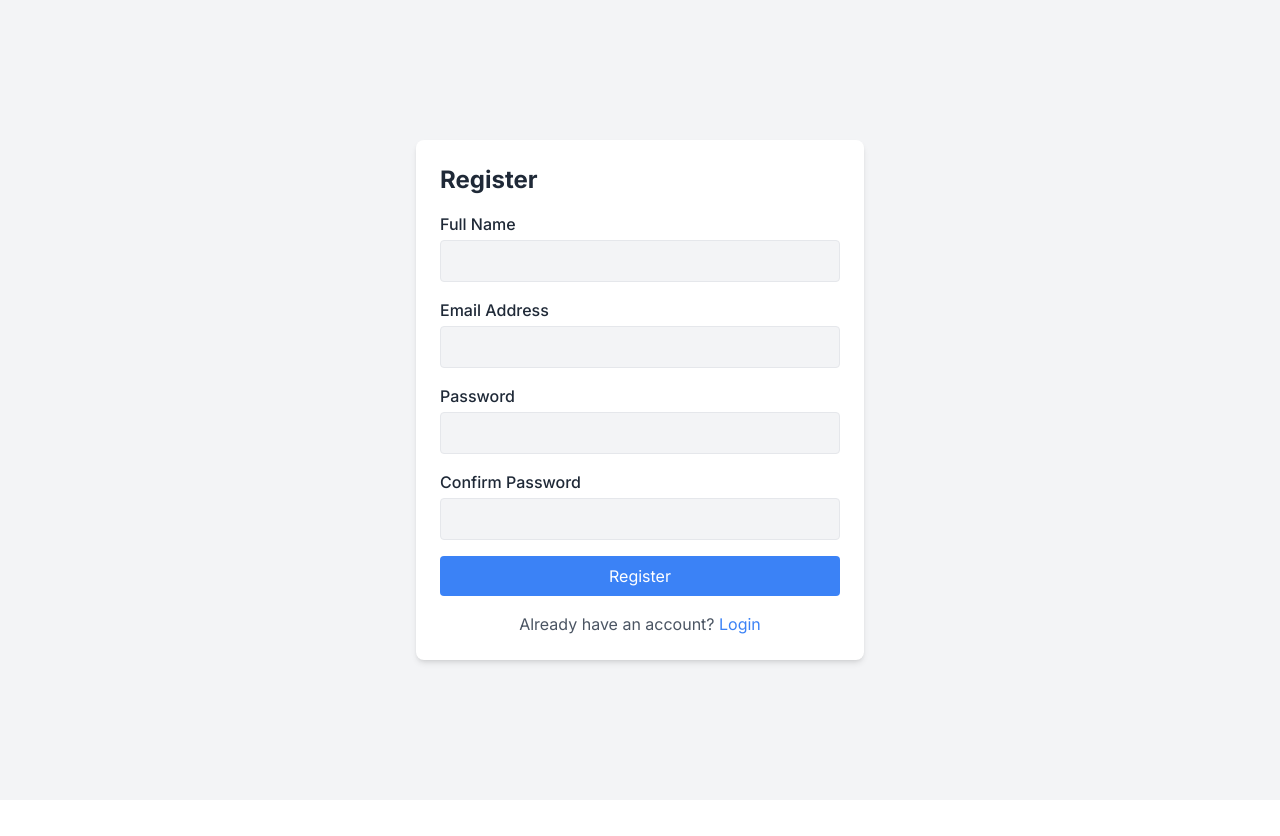
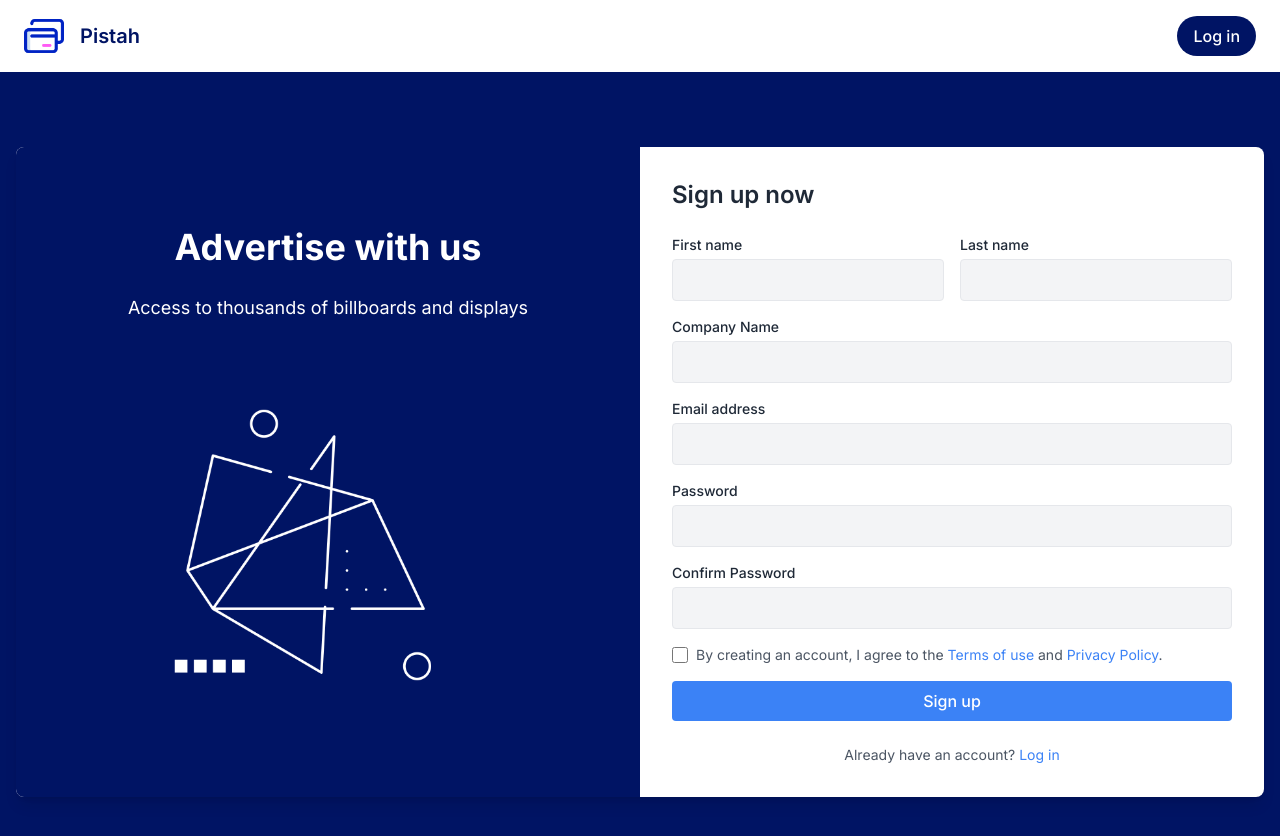
Before and after one commit to pistah-ad/pistah-ssp, a Next.js app: page /register in a window 1280 px wide. Shown: the top 836 px of the page. Before the commit the page ends 800 px from the top, so only its background shows below. Built offline with nearby package versions, Linux system fonts and the light colour scheme; no server answers; sample sign-in values are in the browser's storage.

Commit message:
update register page ui

```diff
--- a/src/app/register/page.tsx
+++ b/src/app/register/page.tsx
@@ -1,11 +1,14 @@
 "use client";
 
-import { useEffect, useState } from "react";
+import { useState, useEffect } from "react";
 import { useRouter } from "next/navigation";
+import Image from "next/image";
 
 const Register = () => {
   const [formData, setFormData] = useState({
-    name: "",
+    firstName: "",
+    lastName: "",
+    companyName: "",
     email: "",
     password: "",
     confirmPassword: "",
@@ -43,11 +46,7 @@ const Register = () => {
         headers: {
           "Content-Type": "application/json",
         },
-        body: JSON.stringify({
-          name: formData.name,
-          email: formData.email,
-          password: formData.password,
-        }),
+        body: JSON.stringify(formData),
       });
 
       if (response.ok) {
@@ -62,35 +61,113 @@ const Register = () => {
   };
 
   return (
-    <div className="min-h-screen flex items-center justify-center bg-gray-100 dark:bg-gray-900">
-      <div className="w-full max-w-md bg-white dark:bg-gray-800 rounded-lg shadow-md p-6">
-        <h1 className="text-2xl font-bold text-gray-800 dark:text-gray-200 mb-4">
-          Register
+    <div>
+      <header className="flex justify-between items-center px-6 py-4 bg-white text-[#001464] shadow-md">
+        <div className="flex items-center gap-4">
+          <Image
+            src="/icon-small.png"
+            alt="Pistah Logo"
+            width={40}
+            height={40}
+          />
+          <span className="text-xl font-semibold">Pistah</span>
+        </div>
+        <button
+          onClick={() => router.push("/login")}
+          className="px-4 py-2 bg-[#001464] text-white font-medium rounded-full hover:bg-[#002080]"
+        >
+          Log in
+        </button>
+      </header>
+
+      <div className="min-h-screen bg-[#001464] flex flex-col justify-center items-center px-4">
+        <div className="bg-white rounded-lg shadow-lg w-full max-w-7xl overflow-hidden flex flex-col md:flex-row">
+          {/* Left Section */}
+          <div className="bg-[#001464] text-white p-8 md:w-1/2 flex flex-col justify-center items-center text-center ">
+            <div>
+              <h1 className="text-4xl font-bold mb-6 leading-tight">
+                Advertise with us
               </h1>
-        <form onSubmit={handleSubmit}>
-          <div className="mb-4">
+              <p className="mb-12 text-lg">
+                Access to thousands of billboards and displays
+              </p>
+              <Image
+                src="/signup-page-art-large.png"
+                alt="Signup Art"
+                width={350}
+                height={350}
+                className="object-contain"
+              />
+            </div>
+          </div>
+
+          {/* Right Section */}
+          <div className="p-8 md:w-1/2 flex flex-col justify-center">
+            <h2 className="text-2xl font-semibold mb-6 text-gray-800">
+              Sign up now
+            </h2>
+            <form onSubmit={handleSubmit} className="space-y-4">
+              <div className="flex gap-4">
+                <div className="w-1/2">
                   <label
-              htmlFor="name"
-              className="block text-gray-800 dark:text-gray-200 font-medium mb-1"
+                    htmlFor="firstName"
+                    className="block text-sm font-medium mb-1 text-gray-800"
                   >
-              Full Name
+                    First name
                   </label>
                   <input
                     type="text"
-              name="name"
-              id="name"
-              value={formData.name}
+                    name="firstName"
+                    id="firstName"
+                    value={formData.firstName}
                     onChange={handleChange}
-              className="w-full px-3 py-2 border rounded bg-gray-100 dark:bg-gray-700 text-gray-800 dark:text-gray-200 focus:outline-none focus:ring-2 focus:ring-blue-500"
+                    className="w-full px-3 py-2 border rounded bg-gray-100 text-gray-800 focus:outline-none focus:ring-2 focus:ring-blue-500"
                     required
                   />
                 </div>
-          <div className="mb-4">
+                <div className="w-1/2">
+                  <label
+                    htmlFor="lastName"
+                    className="block text-sm font-medium mb-1 text-gray-800"
+                  >
+                    Last name
+                  </label>
+                  <input
+                    type="text"
+                    name="lastName"
+                    id="lastName"
+                    value={formData.lastName}
+                    onChange={handleChange}
+                    className="w-full px-3 py-2 border rounded bg-gray-100 text-gray-800 focus:outline-none focus:ring-2 focus:ring-blue-500"
+                    required
+                  />
+                </div>
+              </div>
+
+              <div>
+                <label
+                  htmlFor="companyName"
+                  className="block text-sm font-medium mb-1 text-gray-800"
+                >
+                  Company Name
+                </label>
+                <input
+                  type="text"
+                  name="companyName"
+                  id="companyName"
+                  value={formData.companyName}
+                  onChange={handleChange}
+                  className="w-full px-3 py-2 border rounded bg-gray-100 text-gray-800 focus:outline-none focus:ring-2 focus:ring-blue-500"
+                  required
+                />
+              </div>
+
+              <div>
                 <label
                   htmlFor="email"
-              className="block text-gray-800 dark:text-gray-200 font-medium mb-1"
+                  className="block text-sm font-medium mb-1 text-gray-800"
                 >
-              Email Address
+                  Email address
                 </label>
                 <input
                   type="email"
@@ -98,14 +175,15 @@ const Register = () => {
                   id="email"
                   value={formData.email}
                   onChange={handleChange}
-              className="w-full px-3 py-2 border rounded bg-gray-100 dark:bg-gray-700 text-gray-800 dark:text-gray-200 focus:outline-none focus:ring-2 focus:ring-blue-500"
+                  className="w-full px-3 py-2 border rounded bg-gray-100 text-gray-800 focus:outline-none focus:ring-2 focus:ring-blue-500"
                   required
                 />
               </div>
-          <div className="mb-4">
+
+              <div>
                 <label
                   htmlFor="password"
-              className="block text-gray-800 dark:text-gray-200 font-medium mb-1"
+                  className="block text-sm font-medium mb-1 text-gray-800"
                 >
                   Password
                 </label>
@@ -115,14 +193,15 @@ const Register = () => {
                   id="password"
                   value={formData.password}
                   onChange={handleChange}
-              className="w-full px-3 py-2 border rounded bg-gray-100 dark:bg-gray-700 text-gray-800 dark:text-gray-200 focus:outline-none focus:ring-2 focus:ring-blue-500"
+                  className="w-full px-3 py-2 border rounded bg-gray-100 text-gray-800 focus:outline-none focus:ring-2 focus:ring-blue-500"
                   required
                 />
               </div>
-          <div className="mb-4">
+
+              <div>
                 <label
                   htmlFor="confirmPassword"
-              className="block text-gray-800 dark:text-gray-200 font-medium mb-1"
+                  className="block text-sm font-medium mb-1 text-gray-800"
                 >
                   Confirm Password
                 </label>
@@ -132,26 +211,50 @@ const Register = () => {
                   id="confirmPassword"
                   value={formData.confirmPassword}
                   onChange={handleChange}
-              className="w-full px-3 py-2 border rounded bg-gray-100 dark:bg-gray-700 text-gray-800 dark:text-gray-200 focus:outline-none focus:ring-2 focus:ring-blue-500"
+                  className="w-full px-3 py-2 border rounded bg-gray-100 text-gray-800 focus:outline-none focus:ring-2 focus:ring-blue-500"
                   required
                 />
               </div>
+
+              <div className="flex items-center gap-2">
+                <input
+                  type="checkbox"
+                  id="terms"
+                  required
+                  className="w-4 h-4"
+                />
+                <label htmlFor="terms" className="text-sm text-gray-600">
+                  By creating an account, I agree to the{" "}
+                  <a href="/terms" className="text-blue-500 hover:underline">
+                    Terms of use
+                  </a>{" "}
+                  and{" "}
+                  <a href="/privacy" className="text-blue-500 hover:underline">
+                    Privacy Policy
+                  </a>
+                  .
+                </label>
+              </div>
+
               <button
                 type="submit"
-            className="w-full px-4 py-2 bg-blue-500 text-white rounded hover:bg-blue-600 focus:outline-none focus:ring-2 focus:ring-blue-500"
+                className="w-full px-4 py-2 bg-blue-500 text-white font-medium rounded hover:bg-blue-600"
               >
-            Register
+                Sign up
               </button>
             </form>
-        <p className="mt-4 text-center text-gray-600 dark:text-gray-400">
+
+            <p className="mt-6 text-center text-sm text-gray-600">
               Already have an account?{" "}
               <button
                 onClick={() => router.push("/login")}
                 className="text-blue-500 hover:underline"
               >
-            Login
+                Log in
               </button>
             </p>
+          </div>
+        </div>
       </div>
     </div>
   );
```
Also changed, not shown: public/icon-small.png (added), public/signup-page-art-large.png (added). Lines whose indentation alone changed are shown as unchanged.
